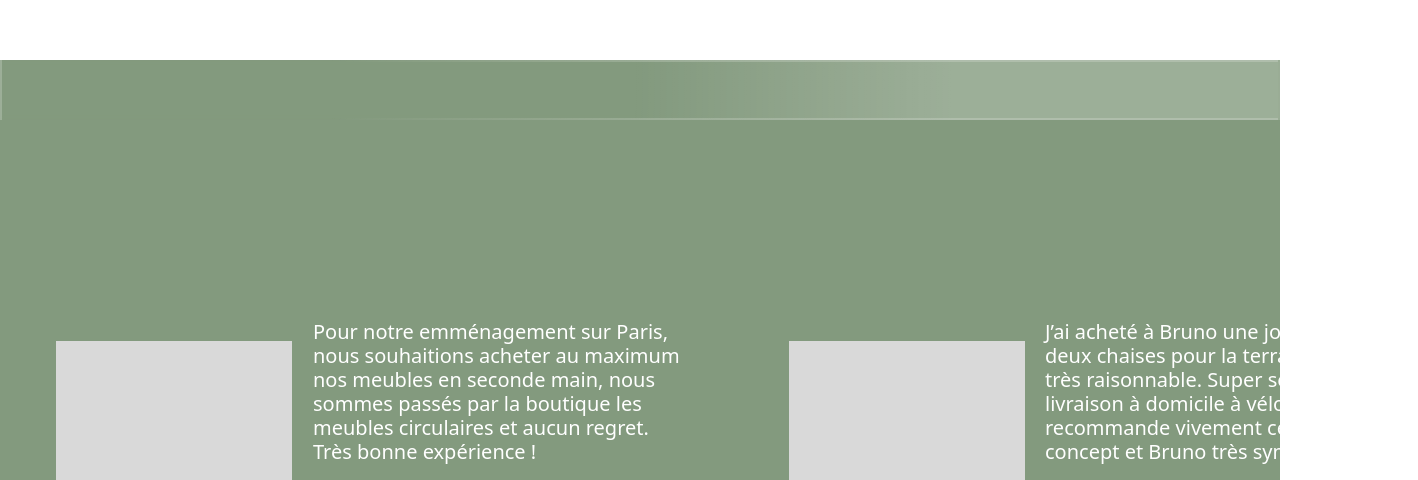
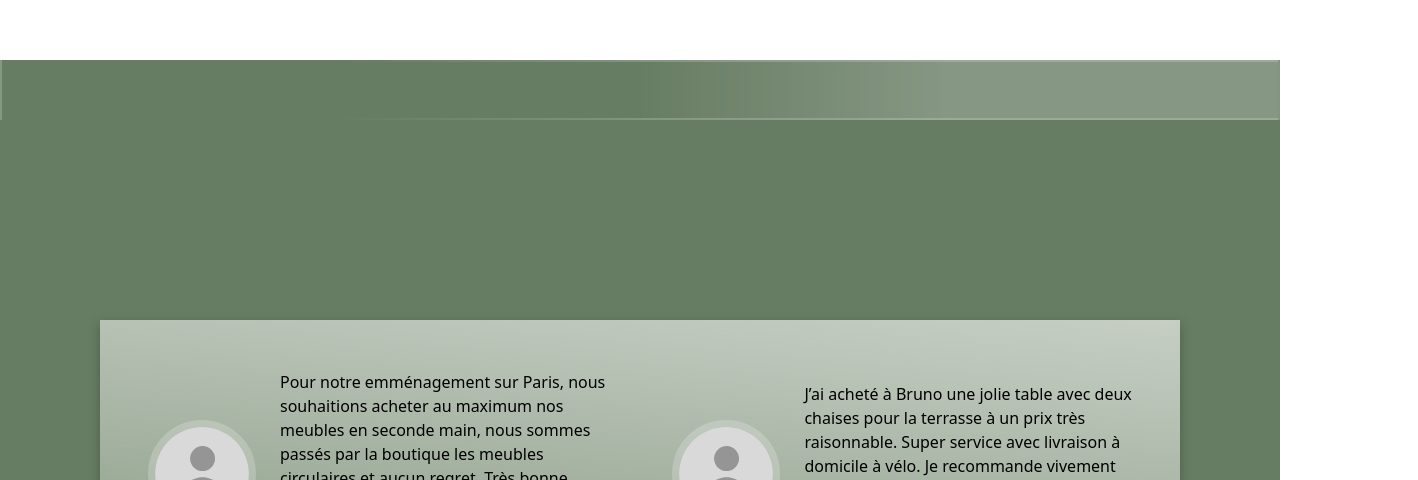
Before and after one commit to BDenisss/BAP-Groupe-6, a Vue app: page / in a window 1280 px wide. Shown: the part 2320-2800 px from the top of the page, 1418 px wide, since content can reach past the window. Built offline with nearby package versions, Linux system fonts and the light colour scheme.

Commit message:
:construction: Work In Progress

```diff
--- a/src/App.vue
+++ b/src/App.vue
@@ -13,11 +13,11 @@ import Button1 from "./components/Button1.vue"
   </div>
 </div>
 
-
+<!--
 <div class=" box box-border absolute w-[1012px] h-[637px] left-[224px] top-[583px] z-50">
   <p class=" absolute left-12 top-12 not-italic font-light text-2xl leading-9">Consultez nous pour vos réparations de bois, métal, textile, cuir…, notre réseau d’artisans vous proposera la meilleure solution et la plus économique !</p>
 </div>
-
+ -->
 <div class="mt-[800px]">
 
   <div class="relative">
@@ -27,14 +27,14 @@ import Button1 from "./components/Button1.vue"
 
     <div class="flex justify-center gap-x-8 mb-[150px] max-md:mb-4 max-lg:mb-6 max-xl:mb-16 max-sm:flex-col max-sm:gap-y-8">
       <div class="flex flex-col max-sm:gap-y-1 gap-y-8">
-        <img class="h-[100px] z-10 max-md:h-[50px] max-sm:hidden" src="public/img/Group%2079.svg" alt="icone-arbre">
+        <img class="h-[100px] z-10 max-md:h-[50px] max-sm:hidden" src="public/img/Group%2079.svg" alt="icone-arbre" id="icon-arbre">
         <img class="h-[100px] z-10 max-md:h-[50px] sm:hidden" src="public/img/black-tree.svg" alt="icone-arbre">
-        <p class="text-white text-xl font-light z-10 text-center max-md:text-[16px] max-sm:text-black">Une démarche 100 % éco-responsable</p>
+        <p class="text-black text-xl font-light z-10 text-center max-sm:text-[16px] sm:text-white">Une démarche 100 % éco-responsable</p>
       </div>
       <div class="flex flex-col max-sm:gap-y-1 gap-y-8">
-        <img class="h-[100px] z-10 max-md:h-[50px] max-sm:hidden" src="public/img/Group%2078.svg" alt="icone-arbre">
+        <img class="h-[100px] z-10 max-md:h-[50px] max-sm:hidden" src="public/img/Group%2078.svg" alt="icone-eco" id="icon-eco">
         <img class="h-[100px] z-10 max-md:h-[50px] sm:hidden" src="public/img/black-eco.svg" alt="icone-arbre">
-        <p class="text-white text-xl font-light z-10 text-center max-md:text-[16px] max-sm:text-black">Redonnez une vie à un ancien meuble</p>
+        <p class="text-black text-xl font-light z-10 text-center max-sm:text-[16px] sm:text-white">Redonnez une vie à un ancien meuble</p>
       </div>
     </div>
 
@@ -50,18 +50,29 @@ import Button1 from "./components/Button1.vue"
 
 
 
-<div class=" bg-green h-[632px] left-px top-[2317px]">
-<div class="rectangle2"></div>
+<div class="bg-darkgreen">
 
-<div class="max-md:flex flex-col">
-  <div class=" flex flex-col absolute w-[236px] h-[214px] left-14 top-[2661px] bg-grey  "></div>
-<p class="absolute w-[373px] h-[235px] left-[313px] top-[2640px] not-italic font-normal text-xl leading-6 text-white ">Pour notre emménagement sur Paris, nous souhaitions acheter au maximum nos meubles en seconde main, nous sommes passés par la boutique les meubles circulaires et aucun regret. Très bonne expérience !</p>
-<p class="absolute w-[336px] h-[88px] left-[313px] top-[2852px] not-italic font-normal text-xl leading-6 text-white ">-Louise Bordes</p>
+  <div class="rectangle2 "/>
 
-<div class=" flex flex-col absolute w-[236px] h-[214px] left-[789px] top-[2661px] bg-grey  "></div>
-<p class="absolute w-[373px] h-[235px] left-[1045px] top-[2640px] not-italic font-normal text-xl leading-6 text-white ">J’ai acheté à Bruno une jolie table avec deux chaises pour la terrasse à un prix très raisonnable. Super service avec livraison à domicile à vélo. Je recommande vivement ce lieu, son concept et Bruno très sympa !</p>
-<p class="absolute w-[336px] h-[88px] left-[1045px] top-[2852px] not-italic font-normal text-xl leading-6 text-white ">-Paolini Pascale</p>
-</div>
+  <div class="flex items-center py-[200px]">
+    <div class="flex gap-x-[60px] mx-[100px] py-[50px] box2 max-lg:flex-col max-md:mx-[10px]">
+      <div class="flex items-center pl-12 max-lg:pr-6 max-[450px]:flex-col max-[450px]:gap-y-2">
+        <img class="h-[132px] w-[132px] pr-6 max-[450px]:p-0 max-[450px]:h-[110px]" src="img/img-person.svg" alt="avis-meuble-circulaire">
+        <div class="flex flex-col">
+          <p class="text-black">Pour notre emménagement sur Paris, nous souhaitions acheter au maximum nos meubles en seconde main, nous sommes passés par la boutique les meubles circulaires et aucun regret. Très bonne expérience !</p>
+          <p class="py-5 text-black font-semibold">Louise Bordes</p>
+        </div>
+      </div>
+      <div class="flex items-center pr-12 max-lg:pl-6 max-[450px]:flex-col max-[450px]:gap-y-2">
+        <img class="h-[132px] w-[132px] pr-6 max-[450px]:p-0 max-[450px]:h-[110px]" src="img/img-person.svg" alt="avis-meuble-circulaire">
+        <div class="flex flex-col">
+          <p class="text-black">J’ai acheté à Bruno une jolie table avec deux chaises pour la terrasse à un prix très raisonnable. Super service avec livraison à domicile à vélo. Je recommande vivement ce lieu, son concept et Bruno très sympa !</p>
+          <p class="py-5 text-black font-semibold">Paolini Pascale</p>
+        </div>
+      </div>
+    </div>
+  </div>
+
 
 
 
@@ -111,12 +122,16 @@ border-image: linear-gradient(to left, rgba(255, 255, 255, 0.19) 49.43%, rgba(25
 }
 
 .box{
-background: linear-gradient (185.12deg, rgba(255, 255, 255, 0.66) -7.46%, rgba(239, 243, 232, 0.264) 93.59%);
+background: linear-gradient(185.12deg, rgba(255, 255, 255, 0.66) -7.46%, rgba(239, 243, 232, 0.264) 93.59%);
 box-shadow: 0px 4px 11px rgba(0, 0, 0, 0.25);
 backdrop-filter: blur(4px);
 }
 
-
+.box2 {
+  background: linear-gradient(185.12deg, rgba(255, 255, 255, 0.66) -7.46%, rgba(239, 243, 232, 0.264) 93.59%);
+  box-shadow: 0px 4px 11px rgba(0, 0, 0, 0.25);
+  backdrop-filter: blur(4px);
+}
 
 @media screen and (max-width: 768px) {
   .rectangle {
--- a/src/components/Button1.vue
+++ b/src/components/Button1.vue
@@ -4,7 +4,7 @@ defineProps(['text'])
 
 <template>
 
-  <div class=" anim p-[6px] items-center bg-[#FFFFFF]/[.08] rounded-full drop-shadow-md	">
+  <div class="anim p-[6px] items-center bg-[#FFFFFF]/[.08] rounded-full drop-shadow-md">
       <button class="bg-[#FFFFFF] text-[#4B5D4C] font-normal py-[11px] px-[52px] rounded-full text-2xl max-sm:py-[8px] max-sm:px-[32px] max-sm:text-[20px]" id="btn">{{text}}</button>
   </div>
 </template>
--- a/src/main.js
+++ b/src/main.js
@@ -6,11 +6,15 @@ createApp(App).mount('#app')
 
 const cta = document.querySelector("#btn");
 const title = document.querySelector('#title')
+const eco = document.querySelector('#icon-eco');
+const tree = document.querySelector('#icon-arbre');
 
 const TL1 = new TimelineMax({paused: true});
 
 TL1
     .from(title, 1, {y: -100, opacity: 0})
-    .from(cta, 1, {opacity: 0}, '-=0.4');
+    .from(cta, 1, {opacity: 0}, '-=0.4')
+    .from(eco, 1, {y: -100, opacity: 0})
+    .from(tree, 1, {y: -100, opacity: 0})
 
 TL1.play();
--- a/tailwind.config.cjs
+++ b/tailwind.config.cjs
@@ -10,7 +10,7 @@ module.exports = {
       'green': '#839A7E',
       'grey': '#D9D9D9',
       'white': '#FFFFFF',
-      'darkgreen':''
+      'darkgreen':'#677D63'
     },
     extend: {},
   },
```
Also changed, not shown: public/img/icon_person.png (renamed from public/img/🦆 icon _person_.png), public/img/img-person.svg (added).
